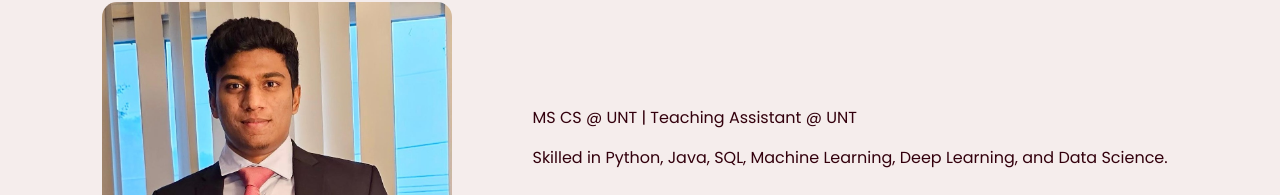
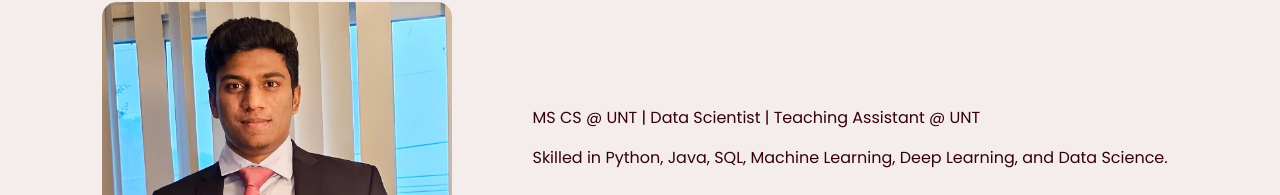
Before and after one commit to ManideepAnnarapu/ManideepAnnarapu-portfolio, a plain HTML site: page index.html in a window 1280 px wide. Shown: the part 208-403 px from the top of the page. Drawn offline with Linux system fonts and the light colour scheme.

Commit message:
Update index.html

```diff
--- a/index.html
+++ b/index.html
@@ -50,7 +50,7 @@
         <img title="Manideep Annarapu" src="assets/profile-picture.jpg">
       </div>
       <div class="about-col-2">
-        <p class="bio">MS CS @ UNT | Teaching Assistant @ UNT</p>
+        <p class="bio">MS CS @ UNT | Data Scientist | Teaching Assistant @ UNT</p>
         <p class="bio">Skilled in Python, Java, SQL, Machine Learning, Deep Learning, and Data Science.</p>
         <div class="social-section">
           <div class="social-row">
```
